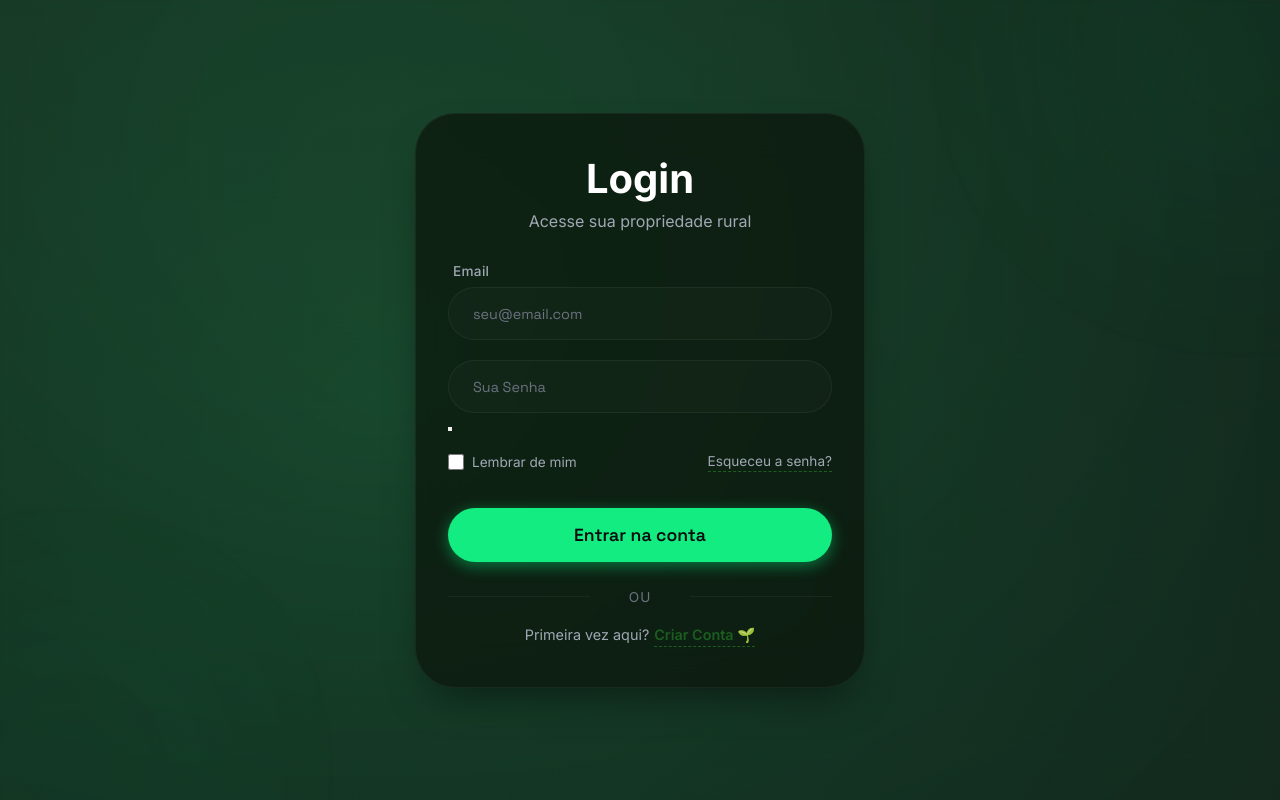
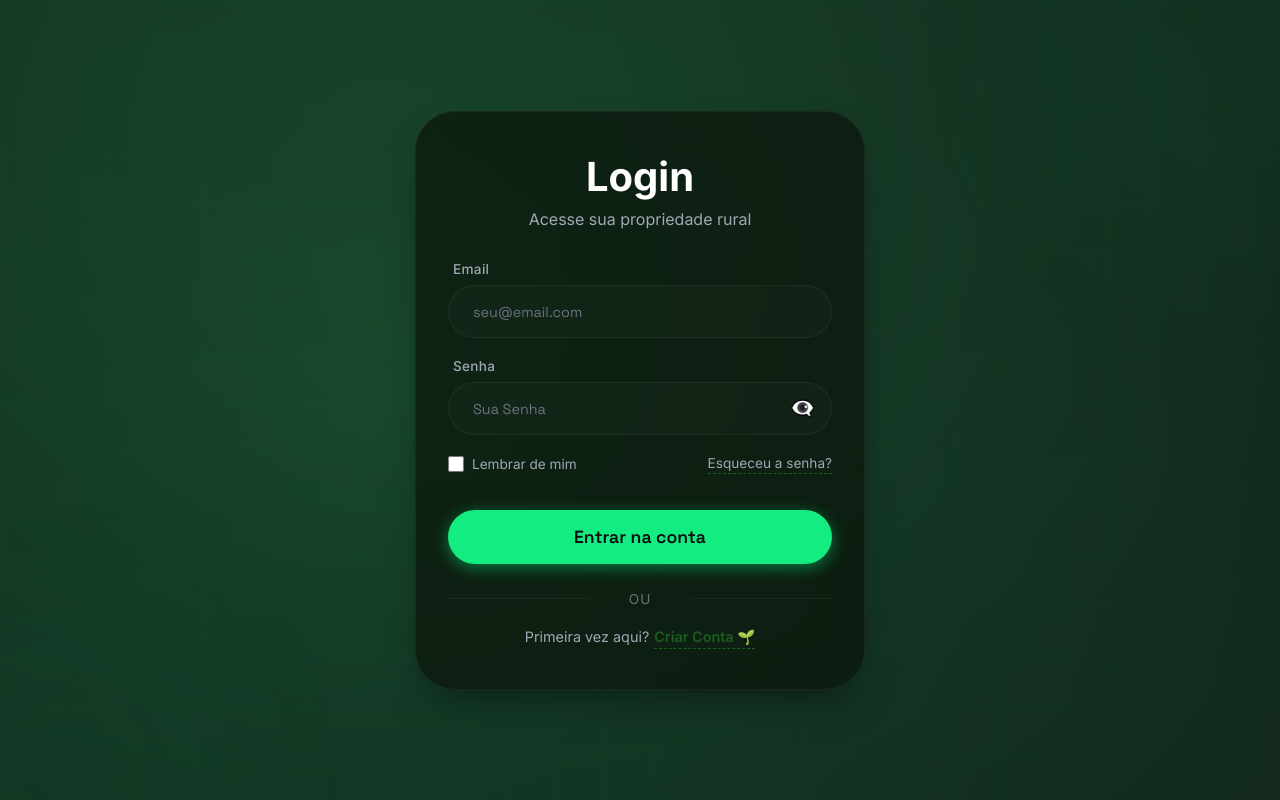
Before and after one commit to Leo-Carrilho/app-tcc-v4, a React (Vite) app: page /login in a window 1280 px wide. Built offline with nearby package versions, Linux system fonts and the light colour scheme; a web font is replaced by a local one.

Commit message:
Atualização Login

```diff
--- a/src/pages/App/Login.jsx
+++ b/src/pages/App/Login.jsx
@@ -1,9 +1,8 @@
-import { useState } from "react"
+import { useState, useEffect } from "react"
 import { useNavigate } from "react-router-dom"
 import { auth } from "../../services/firebase"
 import { signInWithEmailAndPassword } from "firebase/auth"
 import "../../styles/App/Login.css"
-
 
 export default function Login({ setAppLoading }) {
   const navigate = useNavigate()
@@ -14,8 +13,36 @@ export default function Login({ setAppLoading }) {
   const [rememberMe, setRememberMe] = useState(false)
   const [showPassword, setShowPassword] = useState(false)
 
+  // ✅ VERIFICA SE JÁ ESTÁ LOGADO AO CARREGAR A PÁGINA
+  useEffect(() => {
+    const checkAuth = async () => {
+      // Verifica se tem usuário logado
+      const user = auth.currentUser;
+
+      if (user) {
+        console.log("Usuário já está logado:", user.email);
+
+        // Se estiver logado, ativa splash e redireciona
+        setAppLoading(true);
+
+        setTimeout(() => {
+          navigate("/home");
+        }, 2000);
+      } else {
+        // Se não estiver logado, verifica se tem email lembrado
+        const rememberedEmail = localStorage.getItem("rememberedEmail");
+        if (rememberedEmail) {
+          setEmail(rememberedEmail);
+          setRememberMe(true);
+        }
+      }
+    };
+
+    checkAuth();
+  }, [navigate, setAppLoading]); // Dependências
+
   const togglePasswordVisibility = () => {
-    setShowPassword(!showPassword) // inverte o valor
+    setShowPassword(!showPassword)
   }
 
   const handleLogin = async () => {
@@ -47,7 +74,7 @@ export default function Login({ setAppLoading }) {
       // 🔥 ATIVA A SPLASH
       setAppLoading(true)
 
-      // Aguarda splash terminar (ajuste se sua animação tiver outro tempo)
+      // Aguarda splash terminar
       setTimeout(() => {
         navigate("/home")
       }, 2000)
@@ -81,8 +108,6 @@ export default function Login({ setAppLoading }) {
     }
   }
 
-    document.body.classList.add('no-animations')
-
   const handleKeyPress = (e) => {
     if (e.key === 'Enter') {
       handleLogin()
@@ -91,7 +116,6 @@ export default function Login({ setAppLoading }) {
 
   return (
     <div className="login-container">
-
       <div className="login-background-layer login-background-layer-1"></div>
       <div className="login-background-layer login-background-layer-2"></div>
       <div className="login-background-overlay"></div>
@@ -121,18 +145,24 @@ export default function Login({ setAppLoading }) {
           </div>
 
           <div className="input-group-login">
+            <label>Senha</label>
+            <div className="password-input-wrapper">
               <input
                 type={showPassword ? "text" : "password"}
                 value={password}
                 onChange={(e) => setPassword(e.target.value)}
+                onKeyPress={handleKeyPress}
                 placeholder="Sua Senha"
+                disabled={loading}
               />
               <button
                 type="button"
                 onClick={togglePasswordVisibility}
                 className="password-toggle-btn"
               >
+                {showPassword ? "👁️" : "👁️‍🗨️"}
               </button>
+            </div>
           </div>
 
           <div className="login-options">
--- a/src/styles/App/Login.css
+++ b/src/styles/App/Login.css
@@ -450,6 +450,34 @@ body {
   animation: pulseLight 5s ease-in-out infinite;
 }
 
+.password-input-wrapper {
+  position: relative;
+  width: 100%;
+}
+
+.password-input-wrapper input {
+  width: 100%;
+  padding-right: 50px; /* Espaço para o botão */
+}
+
+.password-toggle-btn {
+  position: absolute;
+  right: 12px;
+  top: 50%;
+  transform: translateY(-50%);
+  background: none;
+  border: none;
+  cursor: pointer;
+  font-size: 20px;
+  padding: 5px;
+  color: #666;
+  transition: color 0.3s;
+}
+
+.password-toggle-btn:hover {
+  color: var(--primary);
+}
+
 /* ANIMAÇÕES */
 @keyframes floatSphere {
   0% {
```
Lines whose indentation alone changed are shown as unchanged.
